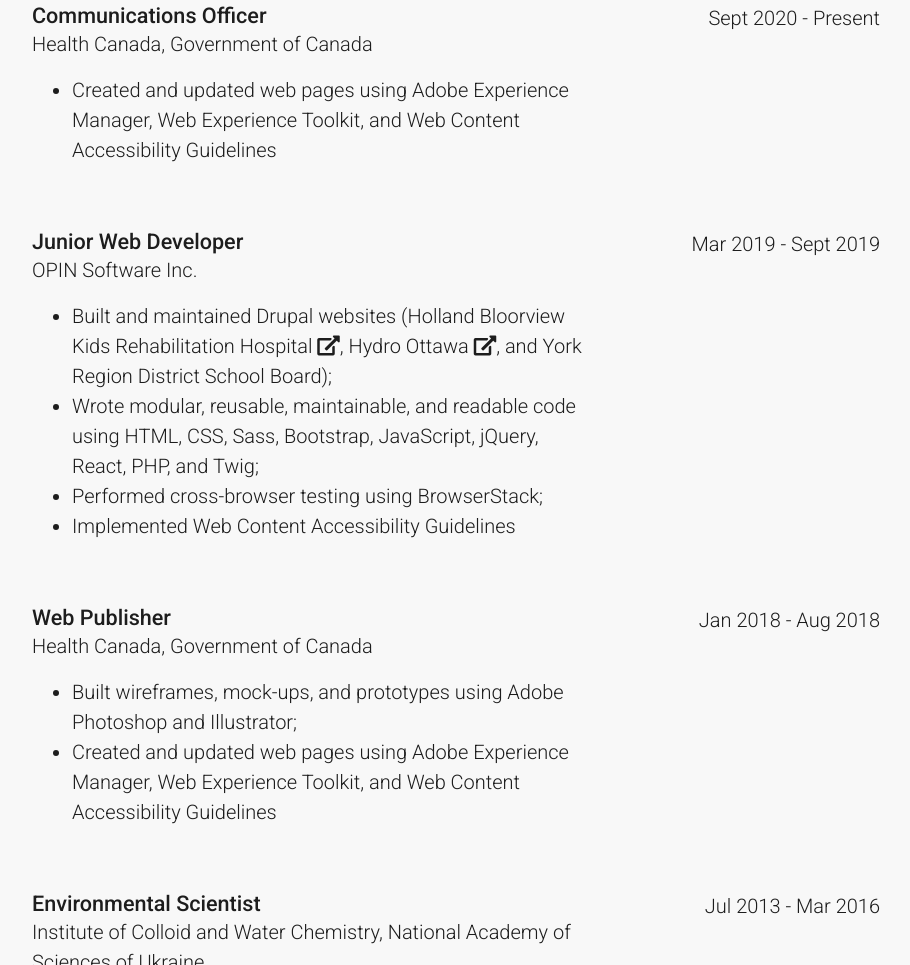
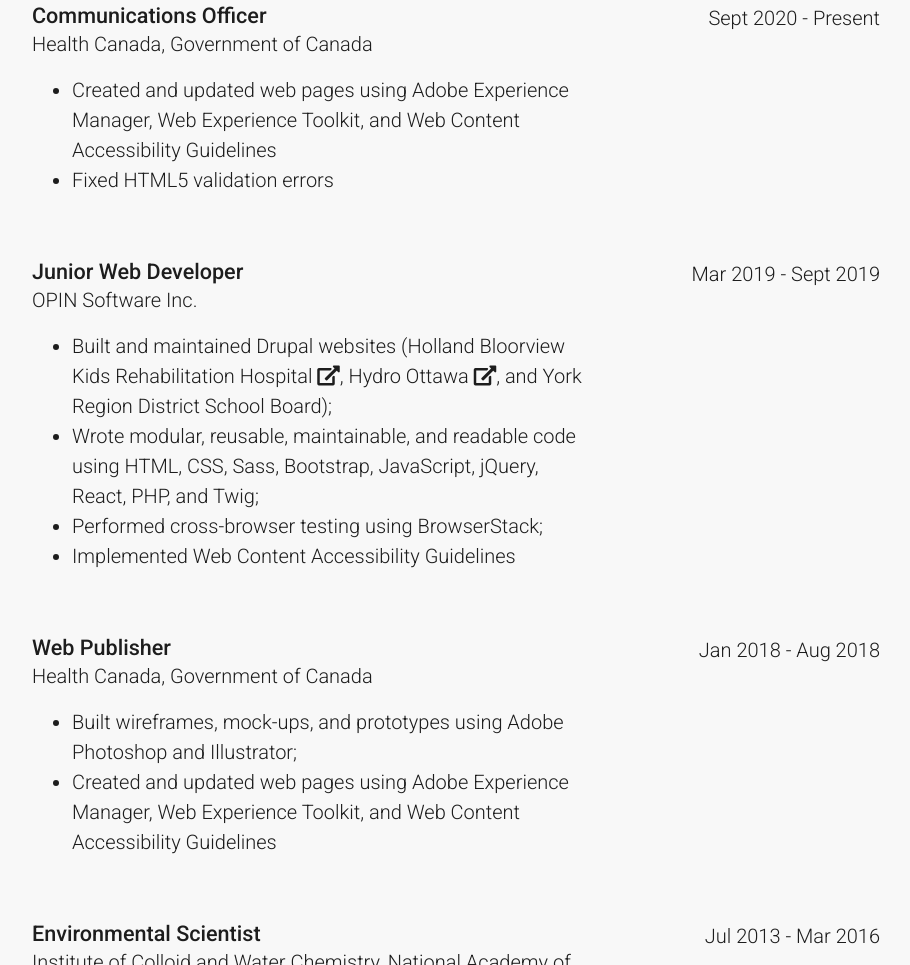
Before and after one commit to alinakurliantseva/alinakurliantseva.github.io, a plain HTML site: page resume-alina-kurliantseva.html in a window 1280 px wide. Shown: the part 1736-2701 px from the top of the page, without its empty margins (352-1262 px from the left). Drawn offline with Linux system fonts and the light colour scheme; a script that the page names is missing.

```diff
--- a/resume-alina-kurliantseva.html
+++ b/resume-alina-kurliantseva.html
@@ -187,6 +187,7 @@
                   Web Experience Toolkit, and Web Content Accessibility
                   Guidelines
                 </li>
+                <li>Fixed HTML5 validation errors</li>
               </ul>
             </div>
             <div class="resume-date text-md-right lst">Sept 2020 - Present</div>
```
